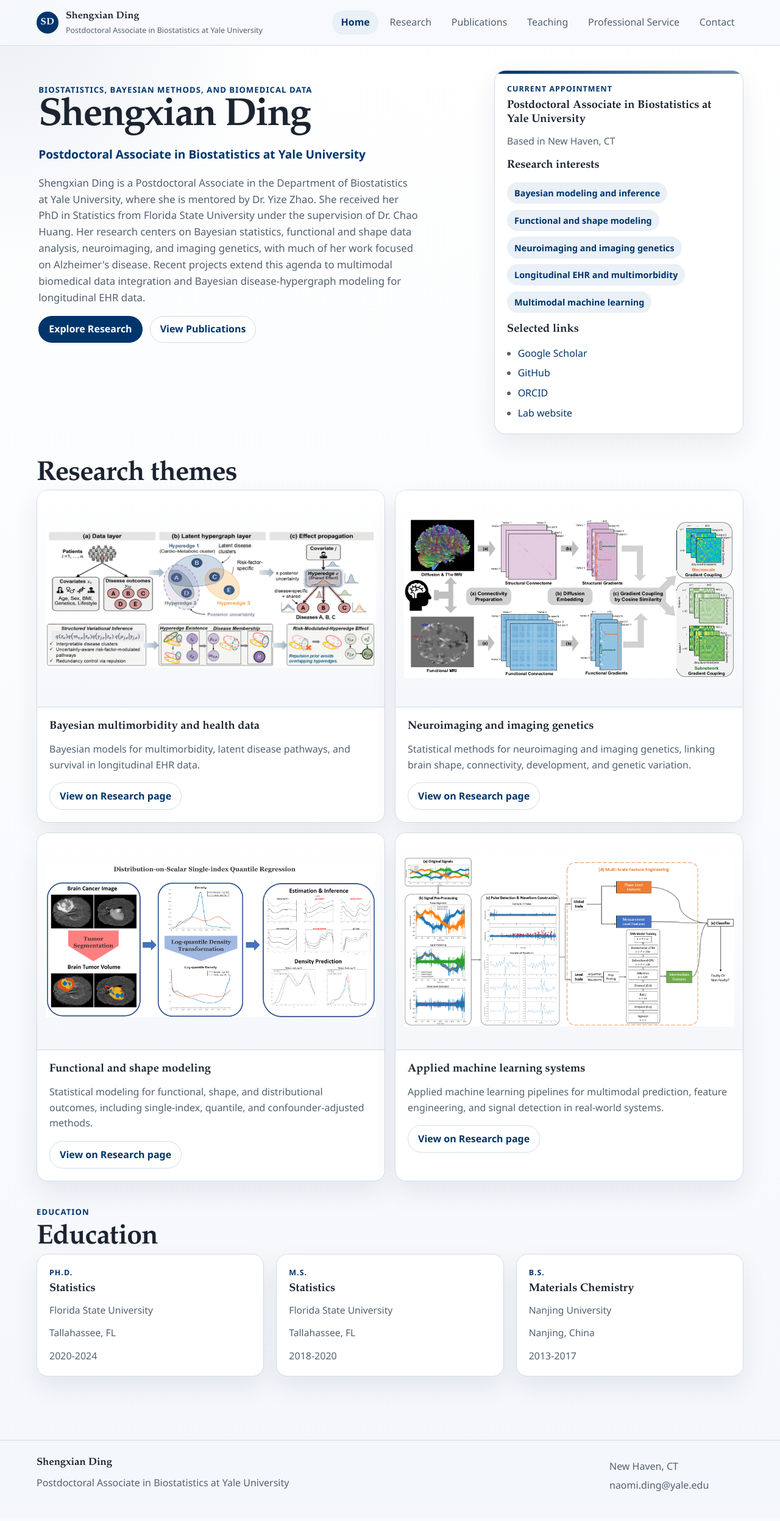
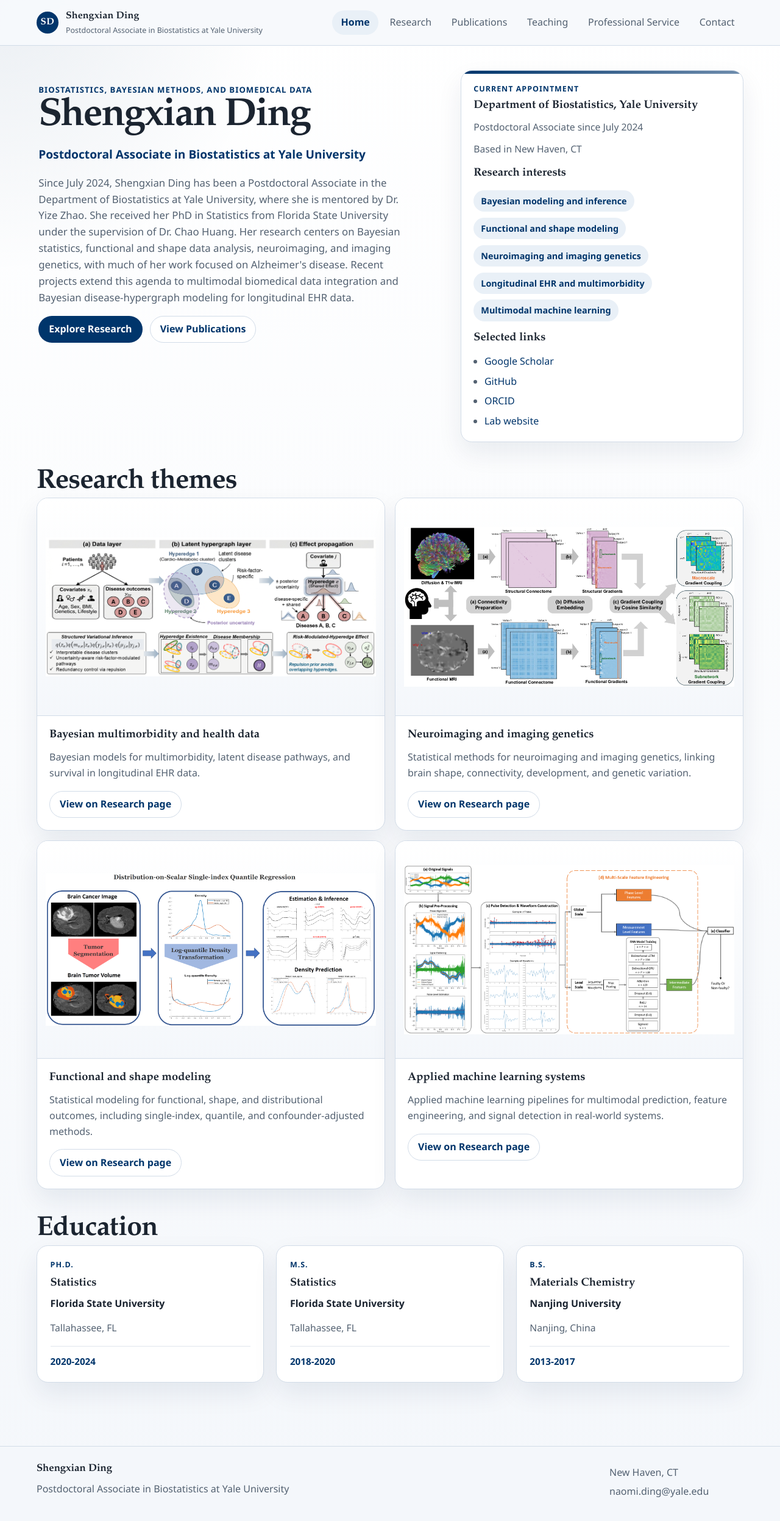
Before and after one commit to Naomi-Ding/Naomi-Ding.github.io, a React (Vite) app: page / in a window 1280 px wide. Shown: the top 2494 px of the page at 61% size. Built offline with nearby package versions, Linux system fonts and the light colour scheme; no server answers.

Commit message:
Changes to be committed: 	modified:   content/profile.generated.yaml 	modified:   src/index.css 	modified:   src/pages/Home.tsx

```diff
--- a/content/profile.generated.yaml
+++ b/content/profile.generated.yaml
@@ -8,7 +8,7 @@ google_scholar_url: "https://scholar.google.com/citations?user=naomi-ding"
 orcid_url: "https://orcid.org/0000-0002-3412-7291"
 linkedin_url: "https://www.linkedin.com/in/naomi-ding/"
 department_url: "https://www.yizezhao.com/"
-short_bio: "Shengxian Ding is a Postdoctoral Associate in the Department of Biostatistics at Yale University, where she is mentored by Dr. Yize Zhao. She received her PhD in Statistics from Florida State University under the supervision of Dr. Chao Huang. Her research centers on Bayesian statistics, functional and shape data analysis, neuroimaging, and imaging genetics, with much of her work focused on Alzheimer's disease. Recent projects extend this agenda to multimodal biomedical data integration and Bayesian disease-hypergraph modeling for longitudinal EHR data."
+short_bio: "Since July 2024, Shengxian Ding has been a Postdoctoral Associate in the Department of Biostatistics at Yale University, where she is mentored by Dr. Yize Zhao. She received her PhD in Statistics from Florida State University under the supervision of Dr. Chao Huang. Her research centers on Bayesian statistics, functional and shape data analysis, neuroimaging, and imaging genetics, with much of her work focused on Alzheimer's disease. Recent projects extend this agenda to multimodal biomedical data integration and Bayesian disease-hypergraph modeling for longitudinal EHR data."
 research_interests:
   - "Bayesian modeling and inference"
   - "Functional and shape modeling"
--- a/src/index.css
+++ b/src/index.css
@@ -219,6 +219,43 @@ code {
 
 .education-card .card-body {
   min-height: 100%;
+  display: flex;
+  flex-direction: column;
+  gap: 0.2rem;
+  padding: 1.35rem;
+}
+
+.education-degree {
+  margin-bottom: 0.2rem;
+  font-weight: 800;
+  letter-spacing: 0.1em;
+}
+
+.education-title {
+  font-size: 1.22rem;
+}
+
+.education-institution {
+  margin: 0.35rem 0 0;
+  color: var(--color-text);
+  font-weight: 600;
+}
+
+.education-location {
+  margin-top: 0.2rem;
+}
+
+.education-period {
+  margin: 0.85rem 0 0;
+  padding-top: 0.8rem;
+  border-top: 1px solid rgba(0, 53, 107, 0.12);
+  color: var(--color-primary);
+  font-size: 0.95rem;
+  font-weight: 600;
+}
+
+.education-note {
+  margin-top: 0.6rem;
 }
 
 .page-stack {
@@ -231,7 +268,7 @@ code {
 
 .hero {
   display: grid;
-  grid-template-columns: minmax(0, 1.6fr) minmax(280px, 0.9fr);
+  grid-template-columns: minmax(0, 1.45fr) minmax(320px, 1fr);
   gap: 1.5rem;
   align-items: start;
 }
--- a/src/pages/Home.tsx
+++ b/src/pages/Home.tsx
@@ -82,7 +82,8 @@ export function Home() {
           <div className="card-body stack">
             <div>
               <p className="card-kicker">Current appointment</p>
-              <h2 className="card-title">{profile.headline}</h2>
+              <h2 className="card-title">Department of Biostatistics, Yale University</h2>
+              <p className="muted-text">Postdoctoral Associate since July 2024</p>
               {profile.location ? <p className="muted-text">Based in {profile.location}</p> : null}
             </div>
 
@@ -167,7 +168,7 @@ export function Home() {
       </section>
 
       <section>
-        <SectionHeader eyebrow="Education" title="Education" />
+        <SectionHeader title="Education" />
 
         {profile.education.length > 0 ? (
           <div className="grid grid-3">
@@ -177,12 +178,12 @@ export function Home() {
                 className="card education-card"
               >
                 <div className="card-body">
-                  <p className="card-kicker">{entry.degree}</p>
-                  <h2 className="card-title">{entry.field || entry.degree}</h2>
-                  <p className="muted-text">{entry.institution}</p>
-                  {entry.location ? <p className="muted-text">{entry.location}</p> : null}
-                  {entry.period ? <p className="card-text">{entry.period}</p> : null}
-                  {entry.note ? <p className="card-text">{entry.note}</p> : null}
+                  <p className="card-kicker education-degree">{entry.degree}</p>
+                  <h2 className="card-title education-title">{entry.field || entry.degree}</h2>
+                  <p className="education-institution">{entry.institution}</p>
+                  {entry.location ? <p className="muted-text education-location">{entry.location}</p> : null}
+                  {entry.period ? <p className="education-period">{entry.period}</p> : null}
+                  {entry.note ? <p className="card-text education-note">{entry.note}</p> : null}
                 </div>
               </article>
             ))}
```
